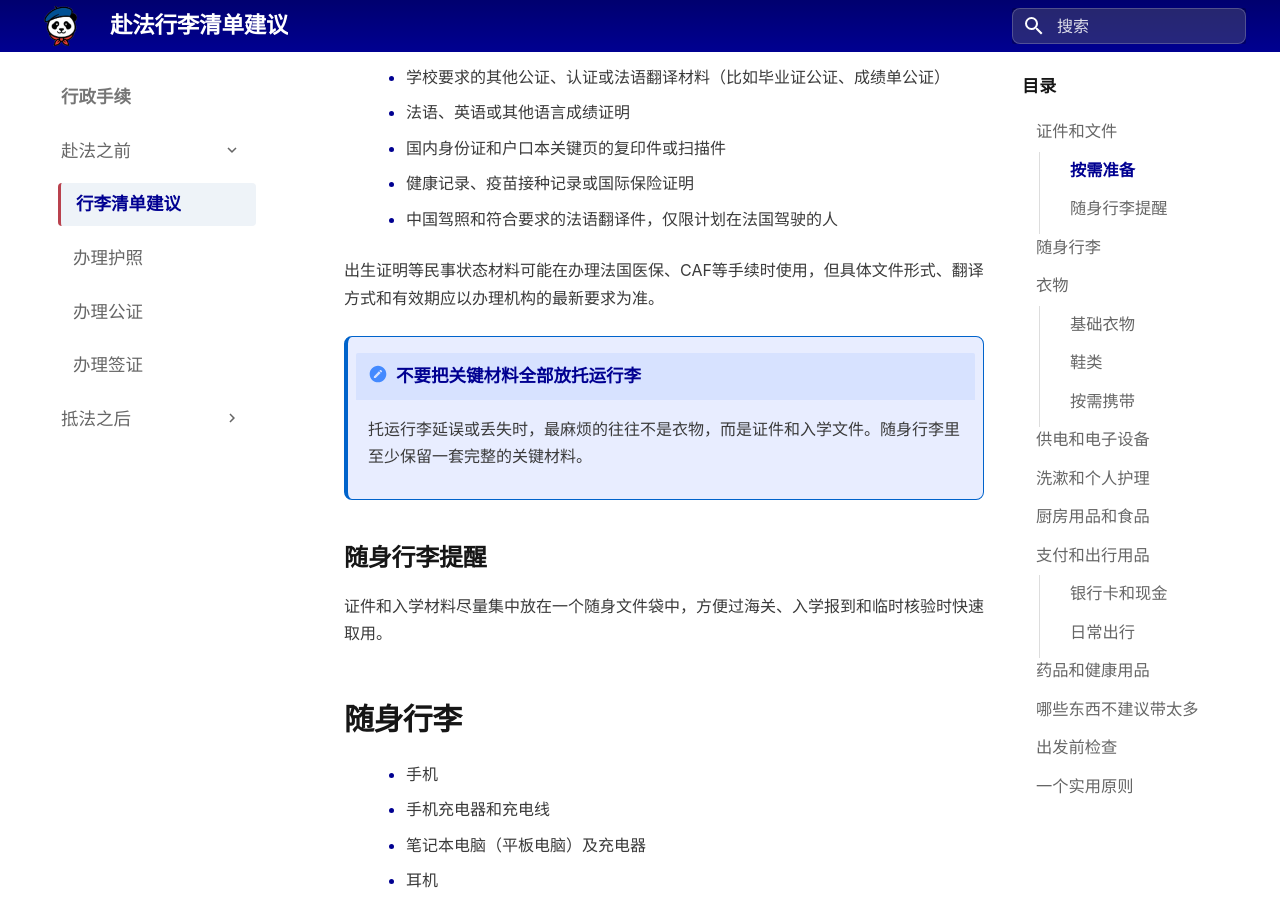
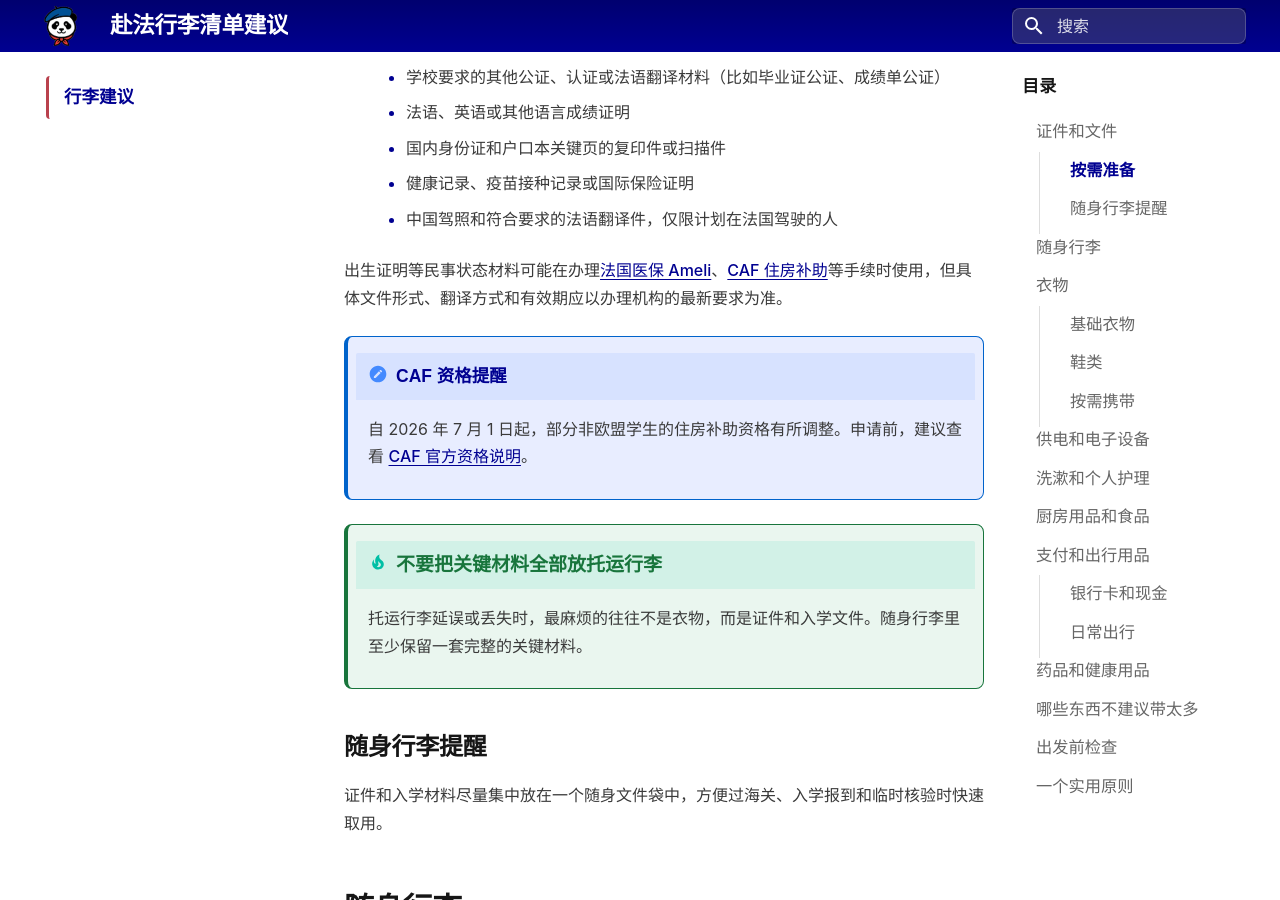
Before and after one commit to Kant-Righteous/franchina, an MkDocs documentation site: the page built from docs/pages/packing-list.md, in a window 1280 px wide and 900 px high, scrolled down 936 px. Built offline with MkDocs 1.6.1 and Material for MkDocs 9.7.7, drawn with Linux system fonts in a browser that asks for light colours.

Commit message:
行李建议完善

```diff
--- a/docs/pages/admin/before/packing-list.md
+++ b/docs/pages/packing-list.md
@@ -29,9 +29,12 @@ description: 为准备赴法国留学的学生提供行李打包思路、必带
 * 健康记录、疫苗接种记录或国际保险证明
 * 中国驾照和符合要求的法语翻译件，仅限计划在法国驾驶的人
 
-出生证明等民事状态材料可能在办理法国医保、CAF等手续时使用，但具体文件形式、翻译方式和有效期应以办理机构的最新要求为准。
+出生证明等民事状态材料可能在办理[法国医保 Ameli](admin/after/ameli.md)、[CAF 住房补助](admin/after/caf.md)等手续时使用，但具体文件形式、翻译方式和有效期应以办理机构的最新要求为准。
 
-!!! note "不要把关键材料全部放托运行李"
+!!! note "CAF 资格提醒"
+    自 2026 年 7 月 1 日起，部分非欧盟学生的住房补助资格有所调整。申请前，建议查看 [CAF 官方资格说明](https://www.caf.fr/allocataires/actualites/actualites-nationales/apl-ce-qui-change-pour-certains-etudiants-partir-du-1er-juillet-2026)。
+
+!!! tip "不要把关键材料全部放托运行李"
     托运行李延误或丢失时，最麻烦的往往不是衣物，而是证件和入学文件。随身行李里至少保留一套完整的关键材料。
 
 ### 随身行李提醒
--- a/mkdocs.yml
+++ b/mkdocs.yml
@@ -47,10 +47,10 @@ copyright: "Copyright &copy; 2024-2026 FranChina 法国留学 | 本站采用 <a
 
 nav:
   - 首页: index.md
-  - 初到法国: pages/arrival/first-week.md
+  - 行李建议: pages/packing-list.md
+  - 初到法国: pages/first-week.md
   - 行政手续:
       - 赴法之前:
-          - 行李清单建议: pages/admin/before/packing-list.md
           - 办理护照: pages/admin/before/passport.md
           - 办理公证: pages/admin/before/notarization.md
           - 办理签证: pages/admin/before/visa.md
@@ -89,8 +89,7 @@ nav:
           - 生活圈: pages/cities/paris/life.md
   - 小工具:
       - 汇率计算器: pages/littleTools/CurrencyCalculator.md
-  - 关于:
-      - 关于我们: pages/about.md
+  - 关于: pages/about.md
 
 plugins:
   - search:
```
Also changed, not shown: docs/pages/admin/after/caf.md (+0 -1 lines), docs/pages/first-week.md (renamed from docs/pages/arrival/first-week.md).
